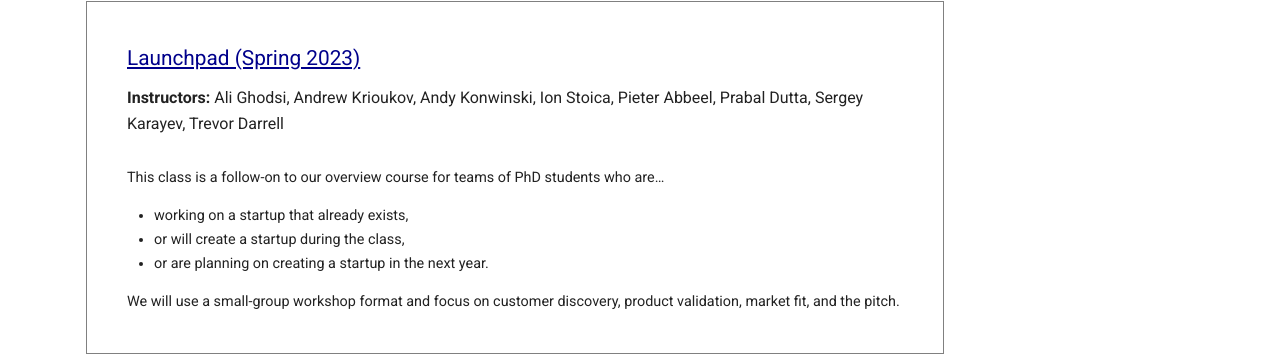
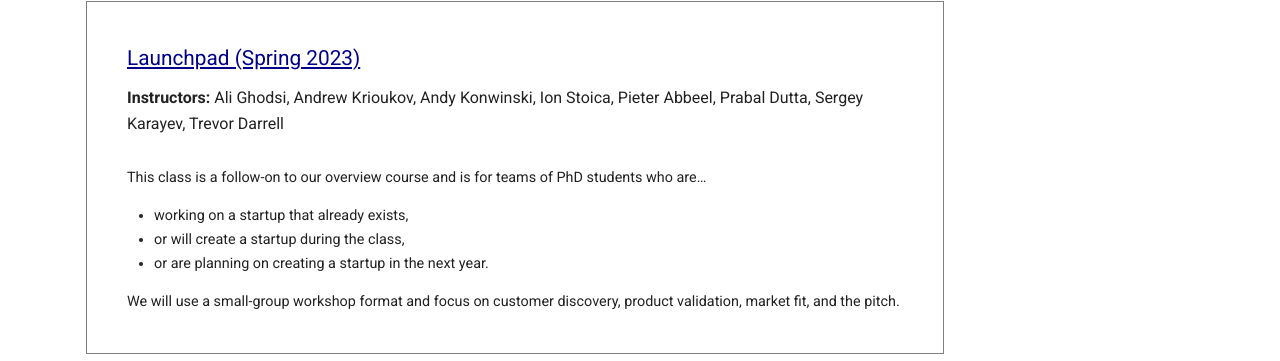
Before and after one commit to research-to-startup/research-to-startup.github.io, an MkDocs documentation site: the page built from docs/index.md, in a window 1280 px wide. Shown: the part 162-523 px from the top of the page. Built offline with MkDocs 1.6.1 and Material for MkDocs 9.7.7, drawn with Linux system fonts in a browser that asks for light colours; comment, search, counter and statistics services are not loaded.

Commit message:
Update index.md

```diff
--- a/docs/index.md
+++ b/docs/index.md
@@ -10,7 +10,7 @@
 
   <div class="instructor-list"><b>Instructors:</b> Ali Ghodsi, Andrew Krioukov, Andy Konwinski, Ion Stoica, Pieter Abbeel, Prabal Dutta, Sergey Karayev, Trevor Darrell</div>
 
-  <div class="class-description">This class is a follow-on to our overview course for teams of PhD students who are…
+  <div class="class-description">This class is a follow-on to our overview course and is for teams of PhD students who are…
     <ul>
     <li>working on a startup that already exists,</li>
     <li>or will create a startup during the class,</li>
```
